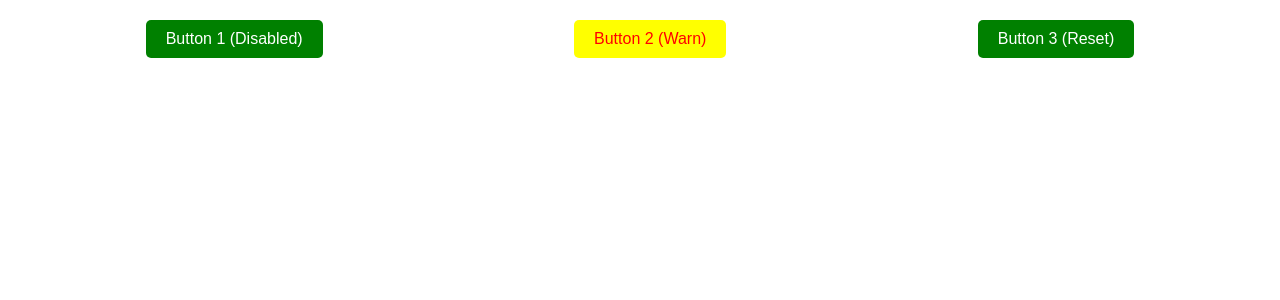
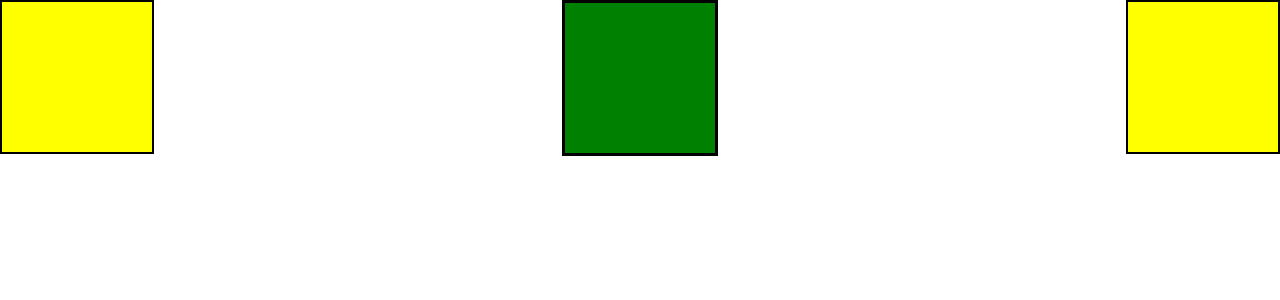
Before and after one commit to rayssssbush/react_labs, a React (Create React App) app in the folder my-app/: page / in a window 1280 px wide. Shown: the top 300 px of the page. Built offline with nearby package versions, Linux system fonts and the light colour scheme.

Commit message:
react_72

```diff
--- a/my-app/src/App.js
+++ b/my-app/src/App.js
@@ -1,38 +1,36 @@
 import React from 'react'
 import styled from 'styled-components'
 
-// Стили для контейнера
+// Стилизованный компонент DIVA
+const DIVA = styled.div`
+	width: 150px;
+	height: 150px;
+	background-color: yellow;
+	border: 2px solid black;
+`
+
+// Стилизованный компонент DIVB
+const DIVB = styled.div`
+	width: 150px;
+	height: 150px;
+	background-color: green;
+	border: 3px solid black;
+`
+
+// Контейнер для размещения компонентов
 const Container = styled.div`
 	display: flex;
-	justify-content: space-around;
-	margin: 20px;
+	justify-content: space-between;
 `
 
-// Стили для кнопок с условным рендерингом
-const Button = styled.button`
-	padding: 10px 20px;
-	font-size: 16px;
-	border: none;
-	border-radius: 5px;
-	cursor: pointer;
-
-	background-color: ${props => (props.warn ? 'yellow' : 'green')};
-	color: ${props => (props.warn ? 'red' : 'white')};
-`
-
-function Block() {
+function Block1() {
 	return (
 		<Container>
-			{/* Первая кнопка заблокирована */}
-			<Button disabled>Button 1 (Disabled)</Button>
-
-			{/* Вторая кнопка с пропсом warn */}
-			<Button warn>Button 2 (Warn)</Button>
-
-			{/* Третья кнопка типа reset */}
-			<Button type='reset'>Button 3 (Reset)</Button>
+			<DIVA />
+			<DIVB />
+			<DIVA />
 		</Container>
 	)
 }
 
-export default Block
+export default Block1
```
